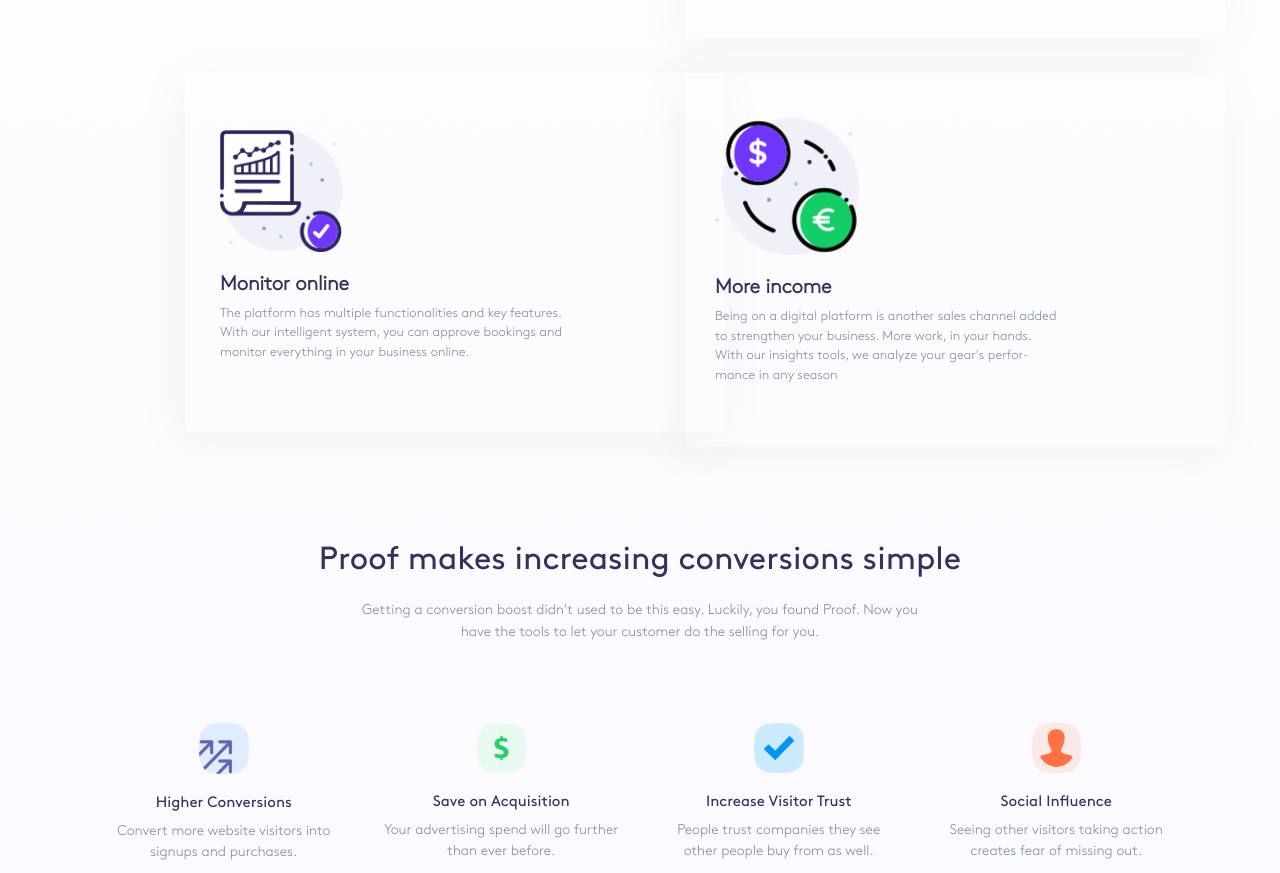
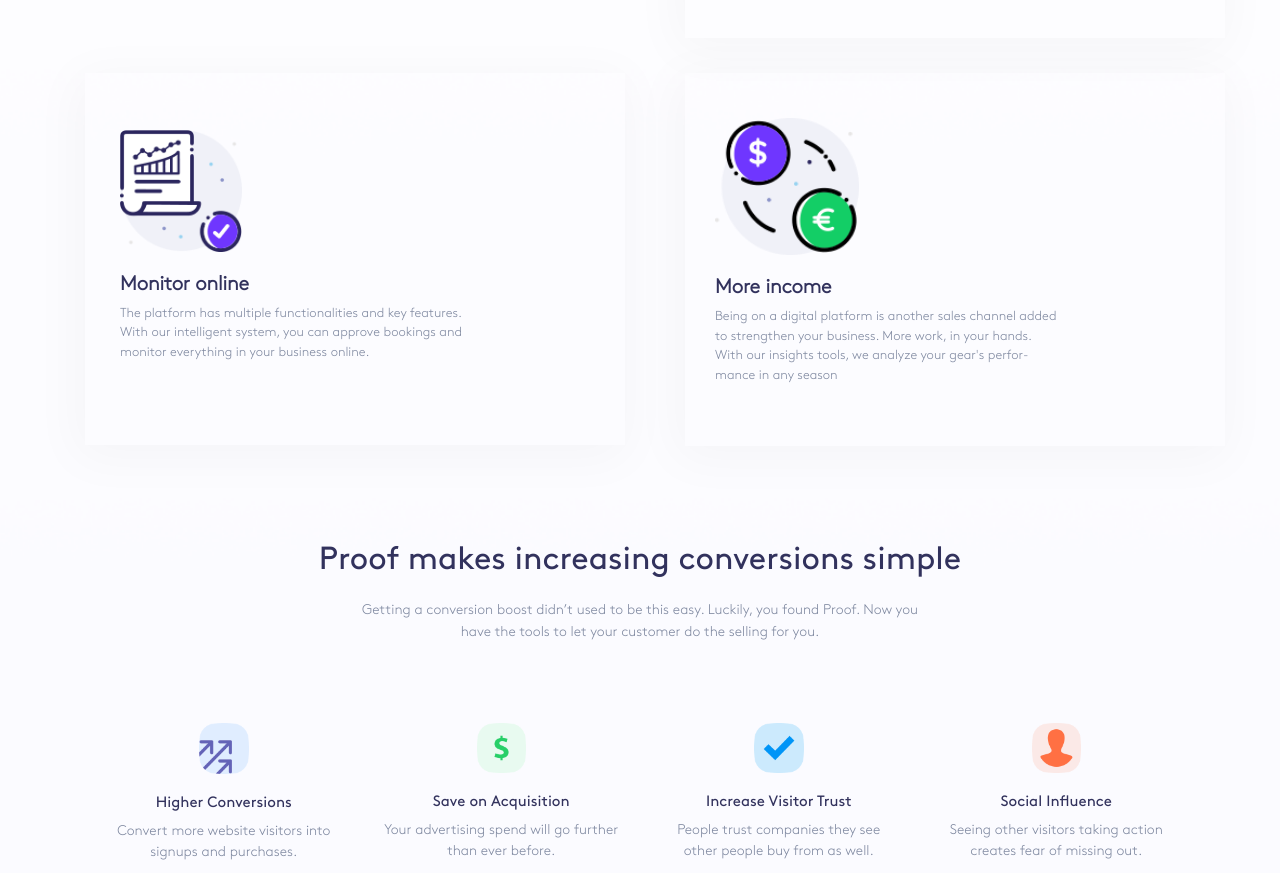
Before and after one commit to Faiaz567/gohubproject.github.io, a plain HTML site: page index.html in a window 1280 px wide. Shown: the part 1065-1938 px from the top of the page. Drawn offline with nearby package versions, Linux system fonts and the light colour scheme.

Commit message:
Update style.css

```diff
--- a/css/style.css
+++ b/css/style.css
@@ -161,10 +161,11 @@
 color: #7c869e;
 }
 .feature-section .feature-inner-left1{
-	width: 100%;
-padding: 57px 35px 54px;
-box-shadow:-4px 8px 48px 6px rgba(0,0,0,0.03);
-margin-left: 100px;
+    width: 100%;
+    padding: 57px 35px 67px;
+    box-shadow: -4px 8px 48px 6px rgba(0,0,0,0.03);
+
+
 }
 .feature-section .feature-inner-left1 img{
 margin-bottom: 20px;
```
